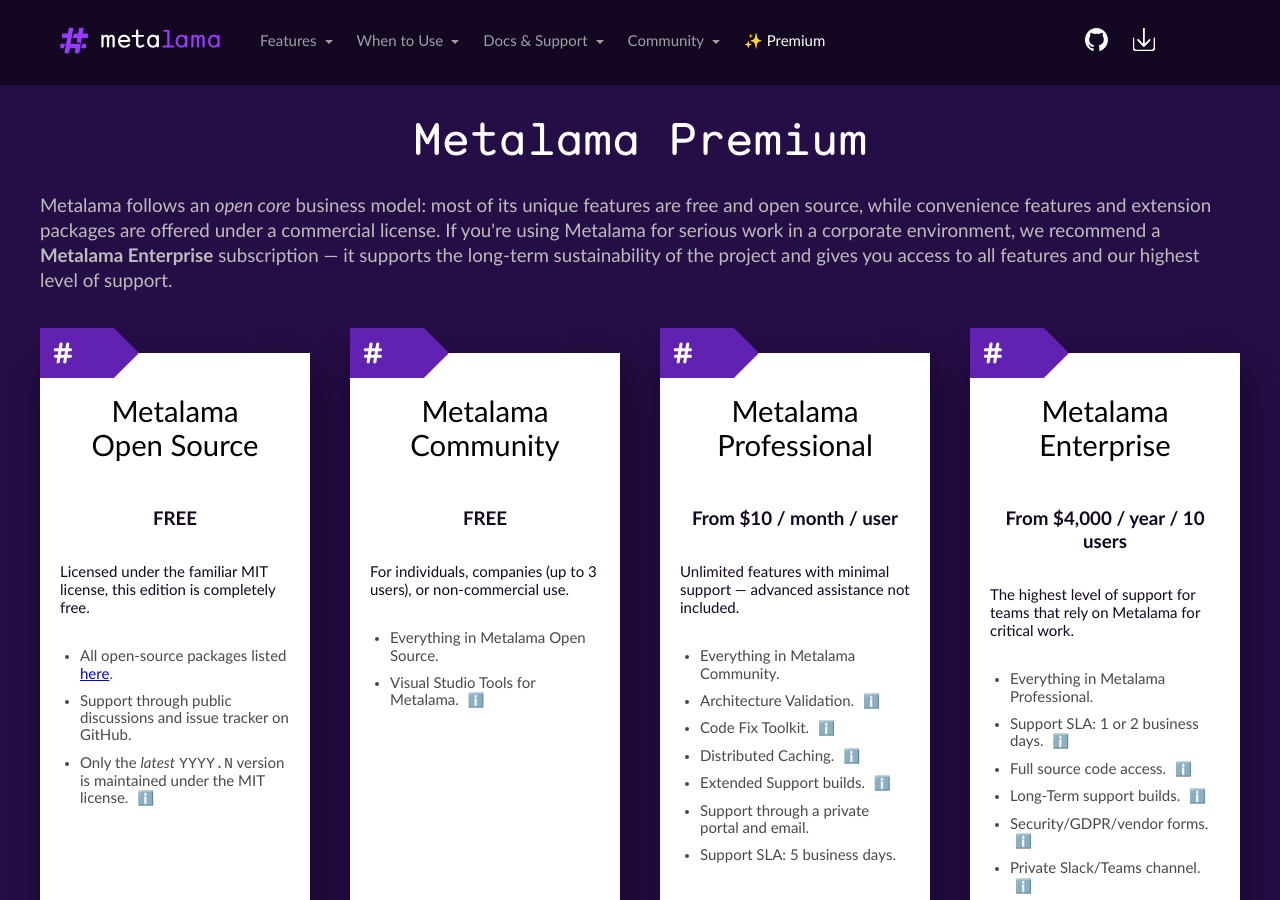
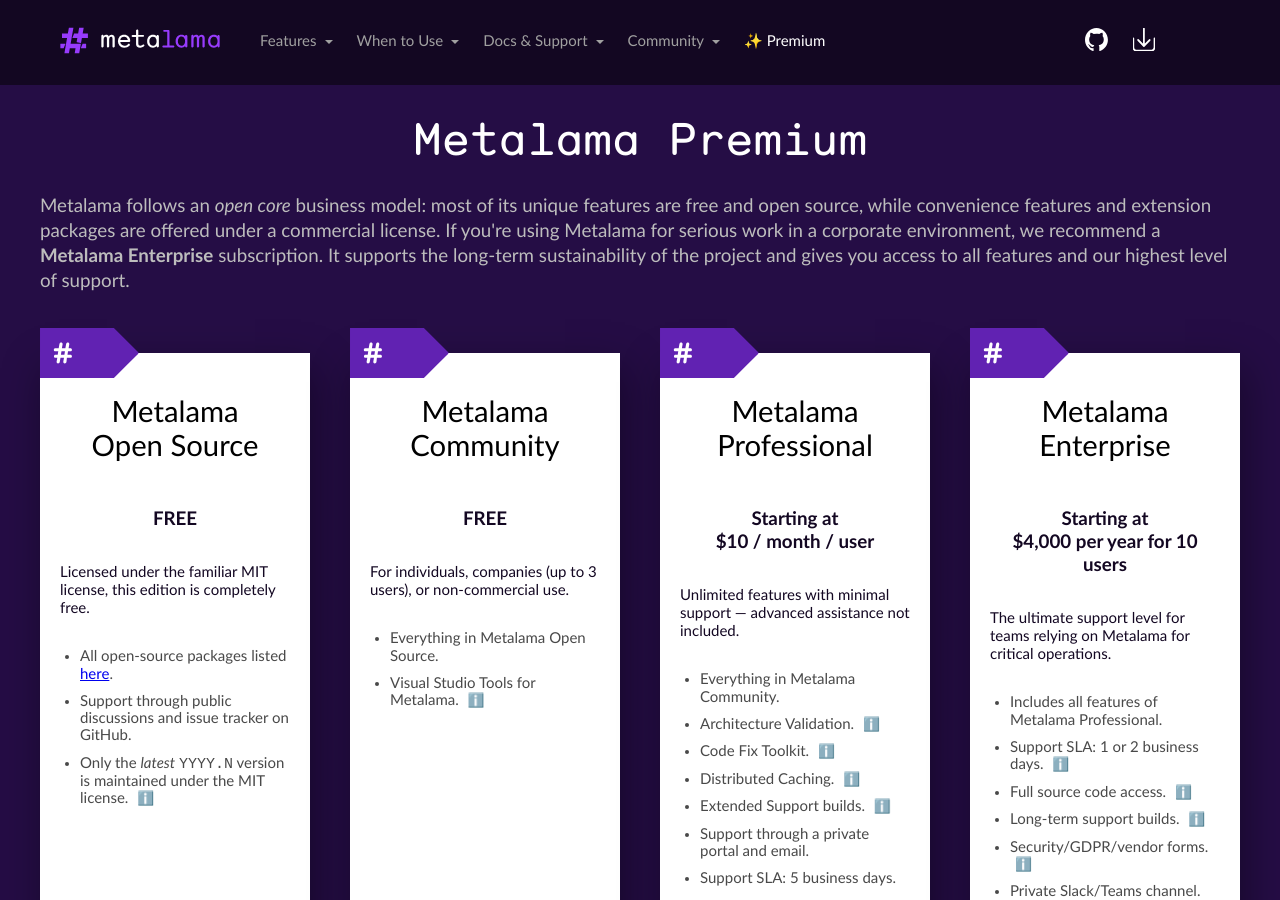
Before and after one commit to metalama/website, a Jekyll site: the page built from premium/index.html, in a window 1280 px wide and 900 px high. Built offline with Jekyll 4.4.1, drawn with Linux system fonts in a browser that asks for light colours; nearby versions of some CDN libraries; comment, search, counter and statistics services are not loaded.

Commit message:
Enterprise support.

```diff
--- a/premium/index.html
+++ b/premium/index.html
@@ -10,13 +10,10 @@
             <h1>Metalama Premium</h1>
             <p>
                 Metalama follows an <i>open core</i> business model: most of its unique features are free and open
-                source,
-                while convenience features and extension packages are offered under a commercial license.
+                source, while convenience features and extension packages are offered under a commercial license.
                 If you're using Metalama for serious work in a corporate environment, we recommend a <b>Metalama
-                    Enterprise</b>
-                subscription — it&nbsp;supports the long-term sustainability of the project and gives you access to all
-                features and our
-                highest level of support.
+                    Enterprise</b> subscription. It supports the long-term sustainability of the project and gives you access to all
+                features and our highest level of support.
             </p>
         </div>
     </section>
@@ -29,8 +26,7 @@
                     <p class="price">FREE</p>
                     <p class="summary">Licensed under the familiar MIT license, this edition is completely free.</p>
                     <ul>
-                        <li>All open-source packages listed <a href="TODO">here</a>.
-                        </li>
+                        <li>All open-source packages listed <a href="TODO">here</a>.</li>
                         <li>Support through public discussions and issue tracker on GitHub.</li>
                         <li>Only the <i>latest</i> <code>YYYY.N</code> version is maintained under the MIT license.
                             <span class="info-icon"
@@ -45,11 +41,9 @@
                 <div class="bg-whiteBox bg-purpleHashTag wow fadeInUp">
                     <h2>Metalama<br />Community</h2>
                     <p class="price">FREE</p>
-                    <p class="summary">For individuals, companies (up to 3 users), or non-commercial
-                        use.</p>
+                    <p class="summary">For individuals, companies (up to 3 users), or non-commercial use.</p>
                     <ul>
-                        <li>Everything in Metalama Open Source.
-                        </li>
+                        <li>Everything in Metalama Open Source.</li>
                         <li>Visual Studio Tools for Metalama. <span class="info-icon"
                                 title="Enhance your development experience with syntax highlighting, CodeLens integration, Aspect Diff, and Aspect Explorer.">ℹ️</span>
                         </li>
@@ -61,11 +55,10 @@
 
                 <div class="bg-whiteBox bg-purpleHashTag wow fadeInUp">
                     <h2>Metalama<br />Professional</h2>
-                    <p class="price">From $10 / month / user</p>
+                    <p class="price">Starting at<br/>$10 / month / user</p>
                     <p class="summary">Unlimited features with minimal support — advanced assistance not included.</p>
                     <ul>
-                        <li>Everything in Metalama Community.
-                        </li>
+                        <li>Everything in Metalama Community.</li>
                         <li>Architecture Validation. <span class="info-icon"
                                 title="Packages for validating architecture (including usages and dependencies) using Metalama.Extensions.Validation and Metalama.Extensions.Architecture.">ℹ️</span>
                         </li>
@@ -88,44 +81,21 @@
 
 <div class="bg-whiteBox bg-purpleHashTag wow fadeInUp">
     <h2>Metalama<br />Enterprise</h2>
-                    <p class="price">From $4,000 / year / 10 users</p>
-                    <p class="summary">The highest level of support for teams that rely on Metalama for critical work.
-                    </p>
+    <p class="price">Starting at<br/> $4,000 per year for 10 users</p>
+    <p class="summary">The ultimate support level for teams relying on Metalama for critical operations.</p>
     <ul>
-                        <li>Everything in Metalama Professional.
-                        </li>
-                        <li>Support SLA: 1 or 2 business days. <span class="info-icon"
-                                title="Get a senior engineer to study your support requests within 1 (from E2) or 2 (E1) business days.">ℹ️</span>
-                        </li>
-                        <li>Full source code access. <span class="info-icon"
-                                title="Get access to the source code of premium packages through a private GitHub repo, including the right to edit and build.">ℹ️</span>
-                        </li>
-                        <li>Long-Term support builds. <span class="info-icon"
-                                title="We will continue to maintain select YYYY.N versions for two years, provided that the underlying .NET SDK or Visual Studio versions are still supported by Microsoft.">ℹ️</span>
-                        </li>
-                        <li>Security/GDPR/vendor forms. <span class="info-icon"
-                                title="We will fill out various security, GDPR, and vendor forms. From E2.">ℹ️</span>
-                        </li>
-                        <li>Private Slack/Teams channel. <span class="info-icon"
-                                title="Get access to a private Slack or Teams channel for support and direct access to our senior developers and architects.">ℹ️</span>
-                        </li>
-                        <li>Video calls. <span class="info-icon"
-                                title="Get remote assistance through video calls directly from our senior developers and architects.">ℹ️</span>
-                        </li>
-                        <li>Skip-the-line bug fix releases. <span class="info-icon"
-                                title="If we fix a bug for you, we will immediately release the fix, instead of waiting for the normal release cycle. From E2.">ℹ️</span>
-                        </li>
-                        <li>Advisory calls. <span class="info-icon"
-                                title="Get direct access to Metalama's founder and developers beyond the usual scope of support for consulting or code reviews.">ℹ️</span>
-                        </li>
-                        <li>Recognition as an open-source sponsor. <span class="info-icon"
-                                title="Enterprise customers have the option to be publicly recognized as sponsors of our open-source projects.">ℹ️</span>
-                        </li>
-                        <li>EULA amendments. <span class="info-icon"
-                                title="Includes amendments to the End User License Agreement. From E3.">ℹ️</span></li>
-                        <li>Regression shield. <span class="info-icon"
-                                title="Add your own test suite to our CI/CD pipeline, so that we can catch regressions even before they are released. From E3.">ℹ️</span>
-                        </li>
+        <li>Includes all features of Metalama Professional.</li>
+        <li>Support SLA: 1 or 2 business days. <span class="info-icon" title="Get a senior engineer to study your support requests within 1 (from E2) or 2 (E1) business days.">ℹ️</span></li>
+        <li>Full source code access. <span class="info-icon" title="Access premium packages' source code through a private GitHub repo, with rights to edit and build.">ℹ️</span></li>
+        <li>Long-term support builds. <span class="info-icon" title="Selected YYYY.N versions are maintained for two years, as long as the underlying .NET SDK or Visual Studio versions are supported by Microsoft.">ℹ️</span></li>
+        <li>Security/GDPR/vendor forms. <span class="info-icon" title="We will complete various security, GDPR, and vendor forms. From E2.">ℹ️</span></li>
+        <li>Private Slack/Teams channel. <span class="info-icon" title="Access a private Slack or Teams channel for support and direct access to our senior developers and architects.">ℹ️</span></li>
+        <li>Video calls. <span class="info-icon" title="Receive remote assistance through video calls with our senior developers and architects.">ℹ️</span></li>
+        <li>Skip-the-line bug fix releases. <span class="info-icon" title="Receive immediate bug fix releases instead of waiting for the normal cycle. From E2.">ℹ️</span></li>
+        <li>Advisory calls. <span class="info-icon" title="Direct access to Metalama's founder and developers for consulting or code reviews beyond the usual support scope.">ℹ️</span></li>
+        <li>Recognition as an open-source sponsor. <span class="info-icon" title="Enterprise customers can choose to be publicly recognized as sponsors of our open-source projects.">ℹ️</span></li>
+        <li>EULA amendments. <span class="info-icon" title="Includes amendments to the End User License Agreement. From E3.">ℹ️</span></li>
+        <li>Regression shield. <span class="info-icon" title="Your test suite can be added to our CI/CD pipeline to catch regressions before release. From E3.">ℹ️</span></li>
     </ul>
     <div class="buttons">
         <a class="btn btn--md" href="TODO">SEE DETAILS</a>
@@ -135,5 +105,4 @@
 
     </section>
 
-
 </main>
```
Also changed, not shown: premium/enterprise-support.md (+13 -13 lines). Lines whose indentation alone changed are shown as unchanged.
